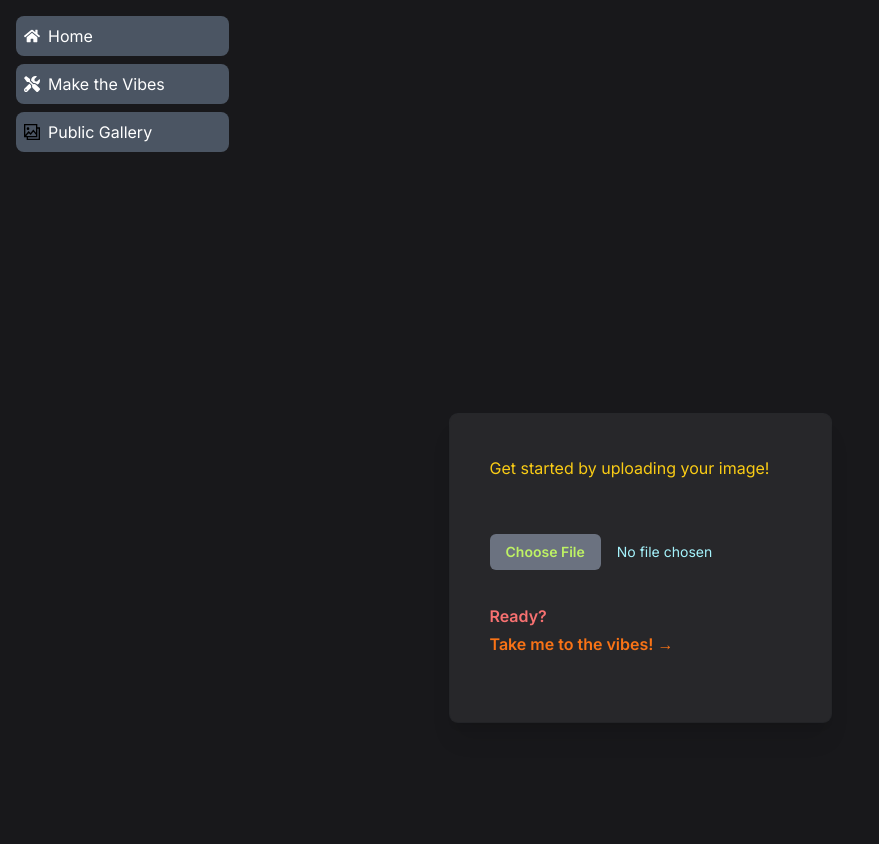
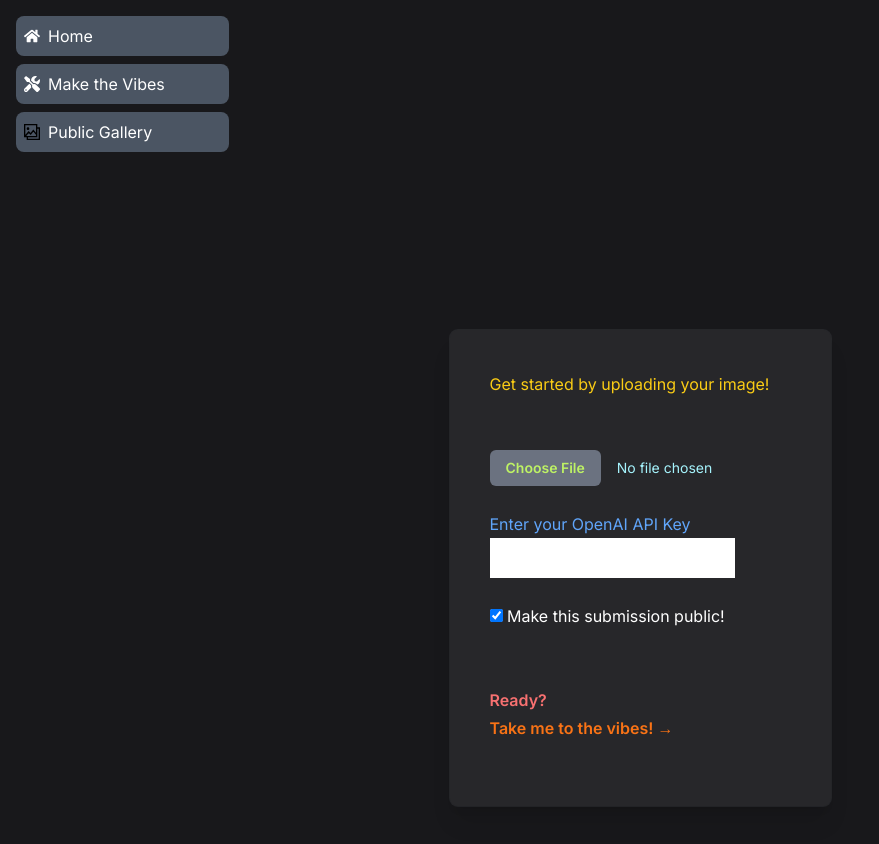
Before and after one commit to Visual-Vibes/visual-vibes, a Next.js app: page /vibes in a window 1280 px wide. Shown: the top 844 px of the page, without its empty margins (0-879 px from the left). Built offline with nearby package versions, Linux system fonts and the light colour scheme.

Commit message:
added make public and api key inputs

```diff
--- a/app/vibes/page.tsx
+++ b/app/vibes/page.tsx
@@ -1,12 +1,13 @@
 'use client'
 import React from 'react';
 import { useState } from 'react';
-import { useRouter } from 'next/navigation';
 
 export default function Vibes() {
   const [selectedImage, setSelectedImage] = useState(null);
-  const [imageUploadedText, setImageUploadedText] = useState('Get started by uploading your image!');
-  const router = useRouter();
+  const [apiKey, setApiKey] = useState('');
+  const [statusText, setStatusText] = useState('Get started by uploading your image!');
+  const [makePublic, setMakePublic] = useState(true);
+
 
   const checkImageRequirements = (image: any) => {
     // TODO: Implement image req check
@@ -14,24 +15,29 @@ export default function Vibes() {
   }
 
   const onImageUpload = (e: any) => {
-    console.log(e.target.files[0])
+    // console.log(e.target.files[0])
     if (checkImageRequirements(e.target.files[0]) == true) {
       setSelectedImage(e.target.files[0])
-      setImageUploadedText('Image Upload Success!')
+      setStatusText('Image Upload Success!')
     }
   }
 
   async function runOpenAIGen(e: any) {
     e.preventDefault();
     if (!selectedImage) {
-      console.error('Please upload an image before submitting.');
+      setStatusText('Please upload an image before submitting.');
+      return;
+    }
+    if (!apiKey) {
+      setStatusText('Please add your API Key before submitting.');
       return;
     }
 
     // Create a FormData object and append the image file to it
     const formData = new FormData();
-    formData.append('myImage', selectedImage);
-
+    formData.append('starterImage', selectedImage);
+    formData.append('apiKey', apiKey);
+    formData.append('makePublic', makePublic.toString());
     // Send data to the '/api/generate' route
     try {
       const response = await fetch('/api/generate', {
@@ -50,7 +56,7 @@ export default function Vibes() {
     <div className="relative flex min-h-screen flex-col justify-center overflow-hidden py-6 sm:py-12">
       <div className="relative bg-zinc-800 px-6 pt-2 pb-8 shadow-xl ring-1 ring-gray-400/10 sm:mx-auto sm:max-w-lg sm:rounded-lg sm:px-10">
         <div className="space-y-6 py-8 text-base leading-7 text-white">
-          <h2 className="text-yellow-400">{imageUploadedText}</h2>
+          <h2 className="text-yellow-400">{statusText}</h2>
 
           {selectedImage && (
             <div>
@@ -61,11 +67,12 @@ export default function Vibes() {
               />
               <br />
               <button
-                onClick={() => {setSelectedImage(null); setImageUploadedText('Please upload a new image')}}>Remove</button>
+                onClick={() => {setSelectedImage(null); setStatusText('Please upload a new image')}}>Remove</button>
             </div>
           )}
           <br />
-            <form onSubmit={runOpenAIGen}>
+          {/* Image Input */}
+          <div>
             <input
             className="block w-full text-sm text-cyan-200
               file:mr-4 file:py-2 file:px-4 file:rounded-md
@@ -76,19 +83,28 @@ export default function Vibes() {
             name="uploadedImage"
             onChange={onImageUpload}
             />
-
-            {/* <input
+          </div>
+          {/* API Key Input */}
+          <div>
+            <p className="text-blue-400"> Enter your OpenAI API Key </p>
+            <input
               type="text"
               name="Api Key"
               style={{ color: 'black', padding: '0.2lh'}}
-            /> */}
+              onChange={(e) => {setApiKey(e.target.value)}}
+            />
+          </div>
+          {/* Make Public Button */}
+          <p> <input type="checkbox" id="makePublic" name="Make Public"
+                    defaultChecked={true} onChange={(e) => {setMakePublic(e.target.checked)}}/>
+          <label htmlFor="makePublic"> Make this submission public!</label></p>
+          {/* Submission Button */}
           <div className="pt-8 text-base font-semibold leading-7">
             <p className="text-red-400">Ready?</p>
             <p>
-                <button type="submit" className="text-orange-500 hover:text-sky-600">Take me to the vibes! &rarr;</button>
+              <button onClick={runOpenAIGen} className="text-orange-500 hover:text-sky-600">Take me to the vibes! &rarr;</button>
             </p>
           </div>
-          </form>
             {/* TODO add 'add to gallery' button */}
         </div>
       </div>
```
Lines whose indentation alone changed are shown as unchanged.
